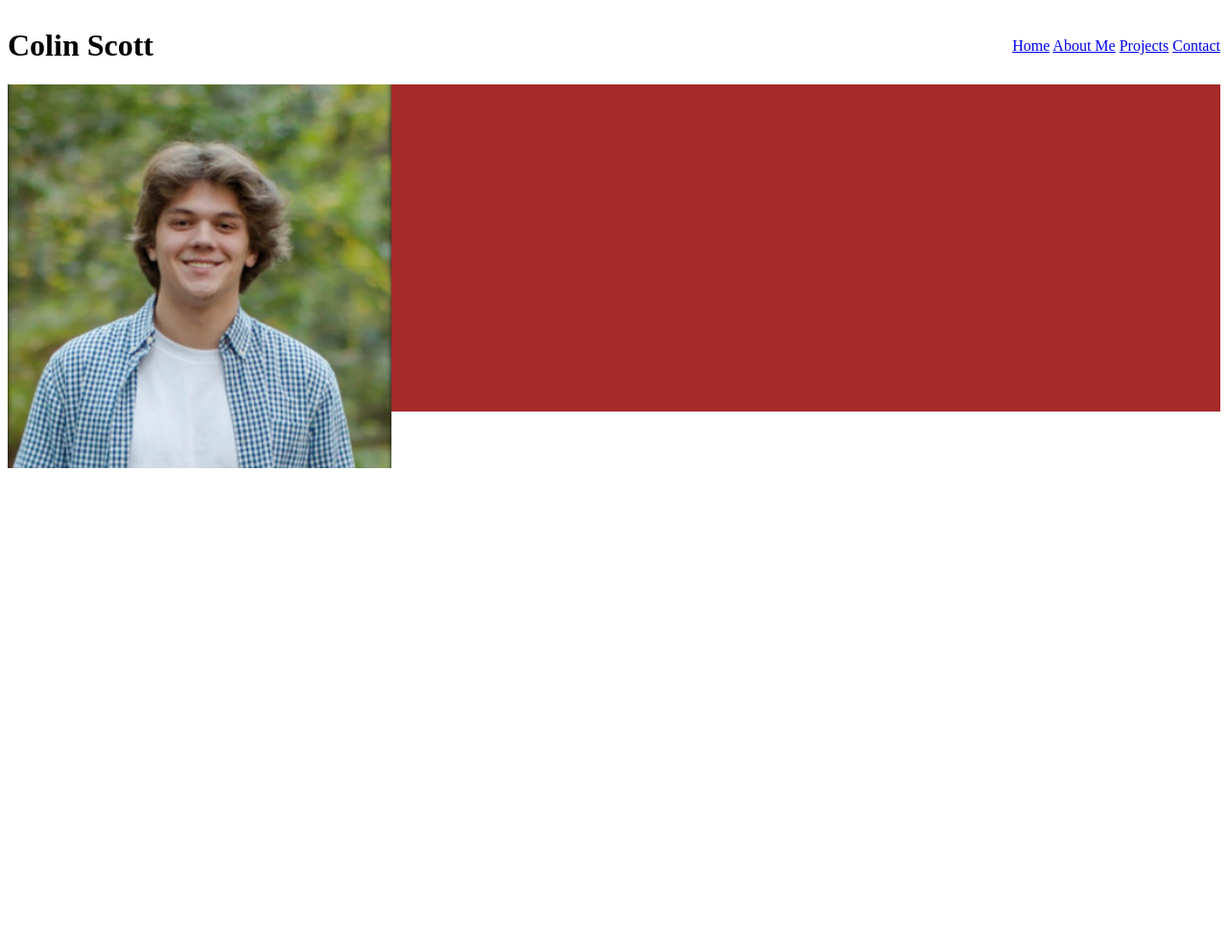
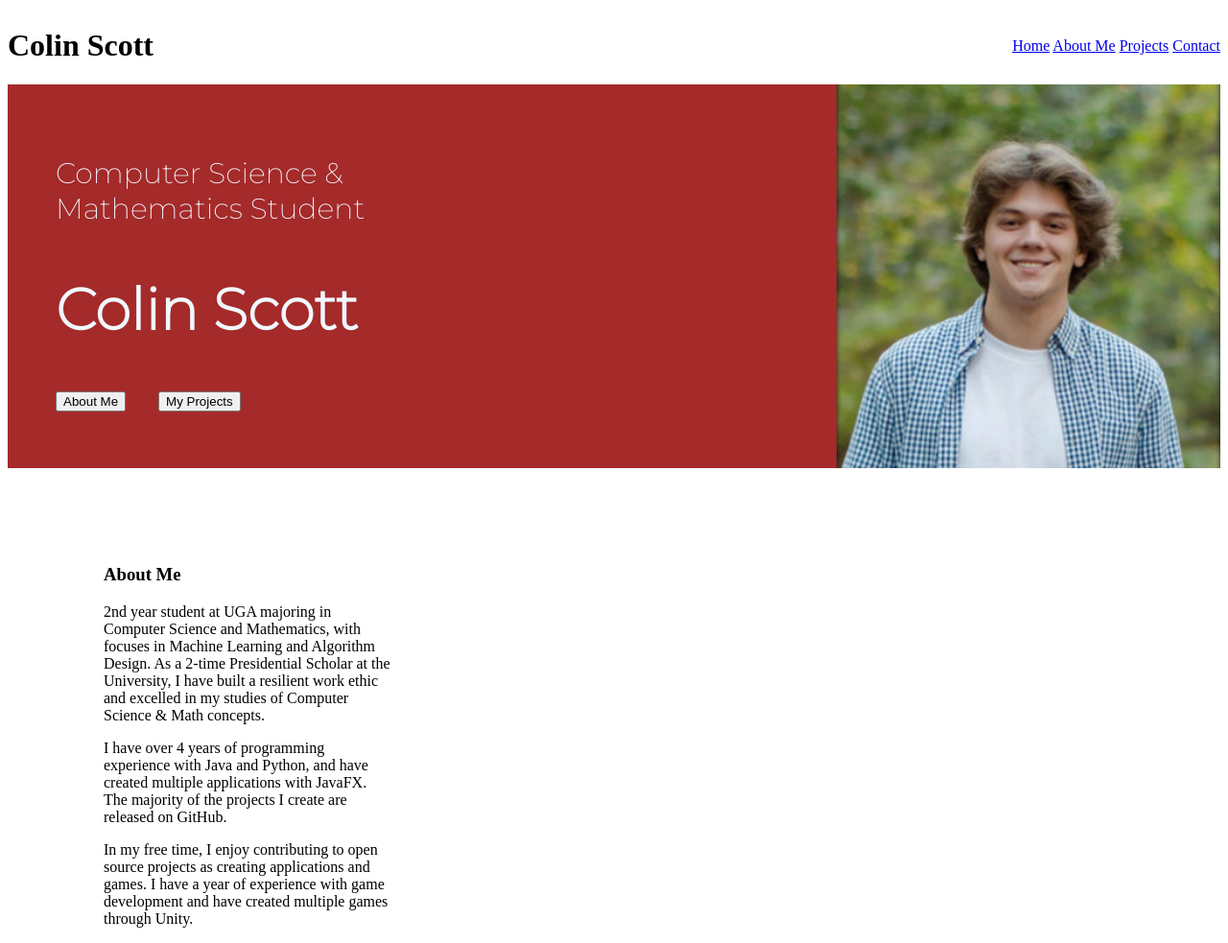
Before and after one commit to colinscott0/colinscott0.github.io, a plain HTML site: page index.html in a window 1280 px wide. Shown: the whole page at 96% size. Before the commit the page ends 800 px from the top, so only its background shows below. Drawn offline with Linux system fonts and the light colour scheme.

Commit message:
Add First Bio

```diff
--- a/index.html
+++ b/index.html
@@ -25,8 +25,22 @@
                 <button>About Me</button>
                 <button>My Projects</button>
             </div>
-            <img src="Headshot2.jpg" width="400" height="400" class="pic">
+            <img src="Headshot2.jpg" width="400" height="400" class="pic" >
         </div>
+    </div>
+    <div id="about-me">
+        <h3>About Me</h3>
+        <p>2nd year student at UGA majoring in Computer Science and Mathematics,
+        with focuses in Machine Learning and Algorithm Design. As a 2-time Presidential
+        Scholar at the University, I have built a resilient work ethic and excelled in
+        my studies of Computer Science & Math concepts.</p>
+        <p>I have over 4 years of programming experience with Java and Python, and have
+        created multiple applications with JavaFX. The majority of the projects I create
+        are released on GitHub.</p>
+        <p>In my free time, I enjoy contributing to open source projects as
+         creating applications and games. I have a year of experience with game
+         development and have created multiple games through Unity.
+        </p>
     </div>
 </body>
 </html>
--- a/style.css
+++ b/style.css
@@ -12,7 +12,8 @@ header {
     justify-content: space-between;
 }
 .pic {
-    position: absolute;
+    position: relative;
+    float: right;
 }
 .intro {
     margin-left: 50px;
@@ -32,3 +33,9 @@ button {
     margin-right: 30px;
     font-size: 20pxs;
 }
+#about-me {
+    text-align: left;
+    width: 300px;
+    margin-top: 100px;
+    margin-left: 100px;
+}
```
